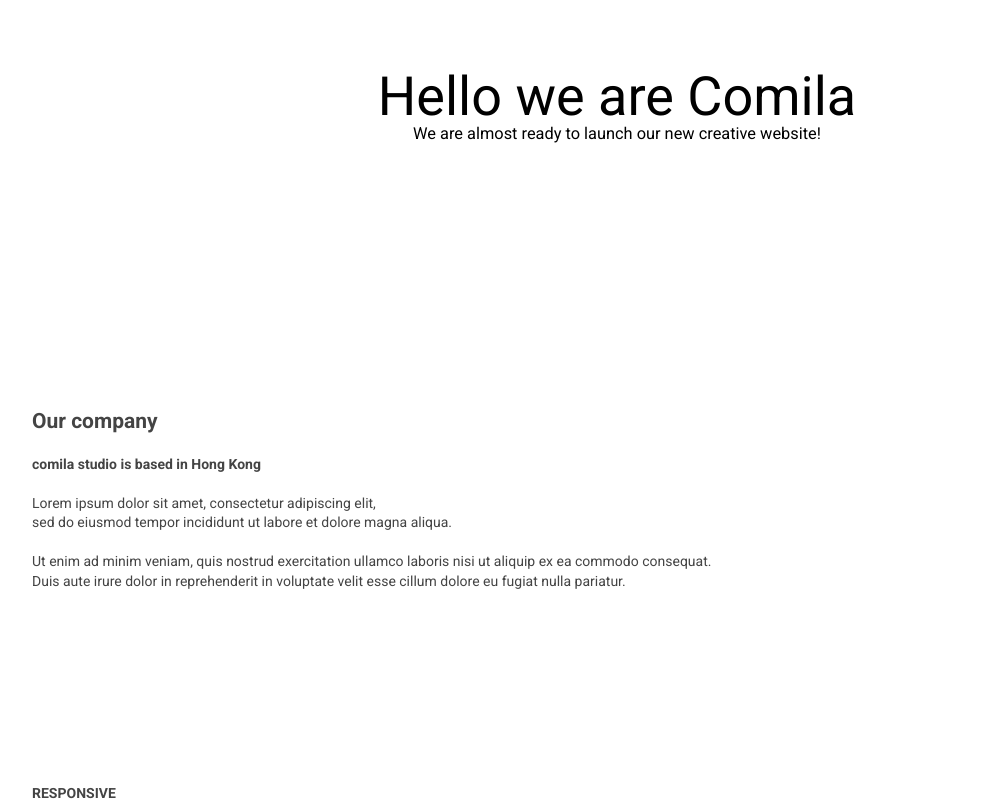
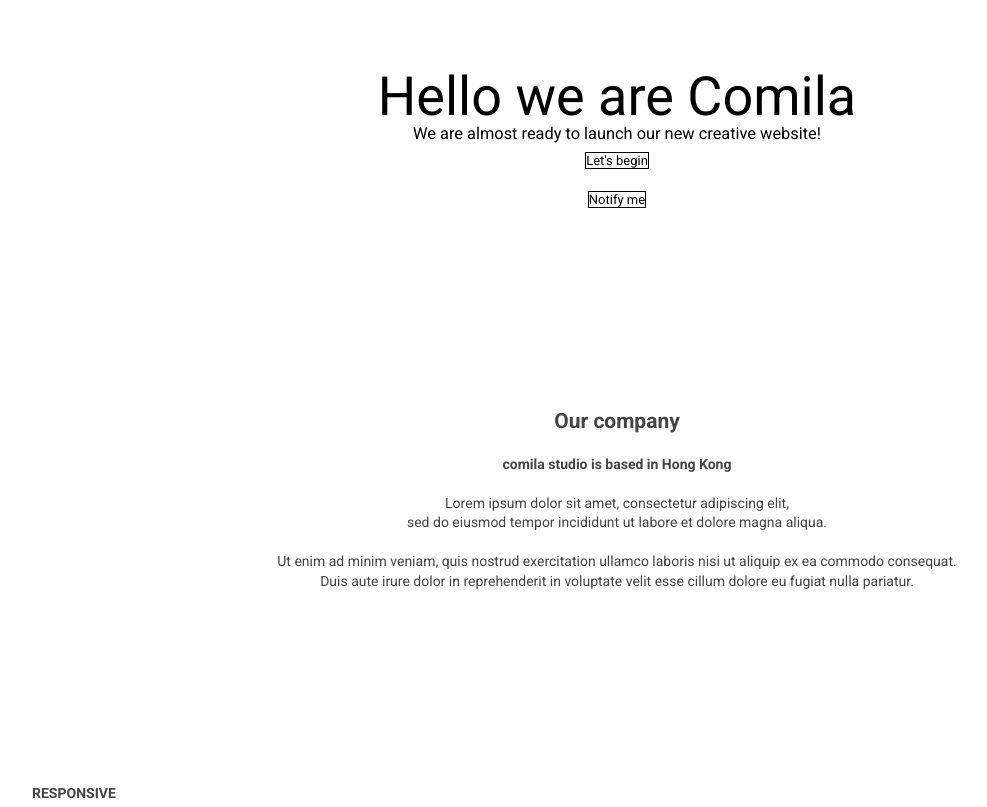
Before and after one commit to zasuh/Comila-Design-Clone, a plain HTML site: page index.html in a window 1280 px wide. Shown: the top 807 px of the page, without its empty margins (23-1010 px from the left). Drawn offline with nearby package versions, Linux system fonts and the light colour scheme.

Commit message:
Header styling, positioning company content

```diff
--- a/css/main.css
+++ b/css/main.css
@@ -125,7 +125,8 @@ section,
 }
 
 /* Header/Slider */
-.slider-content {
+.slider-content,
+.company-content {
     text-align: center;
 }
 
@@ -157,13 +158,13 @@ h1.hero:after {
 
 .call {
     display: block;
-    color: white;
+    color: black;
     margin: 0 0 20px 0;
 }
 
 .call span {
     display: inline;
-    border: 1px solid white;
+    border: 1px solid black;
     font-size: 13px;
     transition: background 0.15s linear;
 }
--- a/index.html
+++ b/index.html
@@ -44,7 +44,7 @@
         </section>
 
         <section id="company">
-            <div class="container">
+            <div class="container company-content">
                 <h2>Our company</h2>
                 <h4>comila studio is based in Hong Kong</h4>
                 <p>
```
